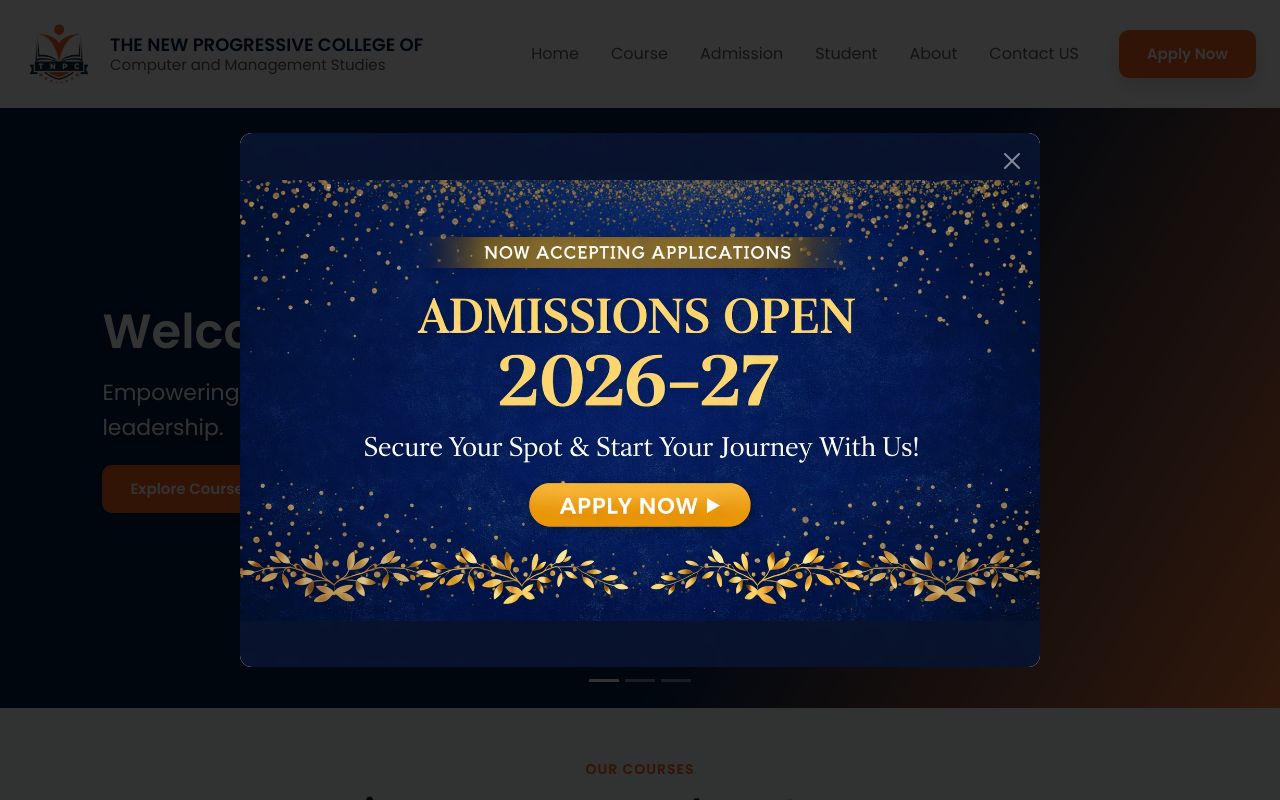
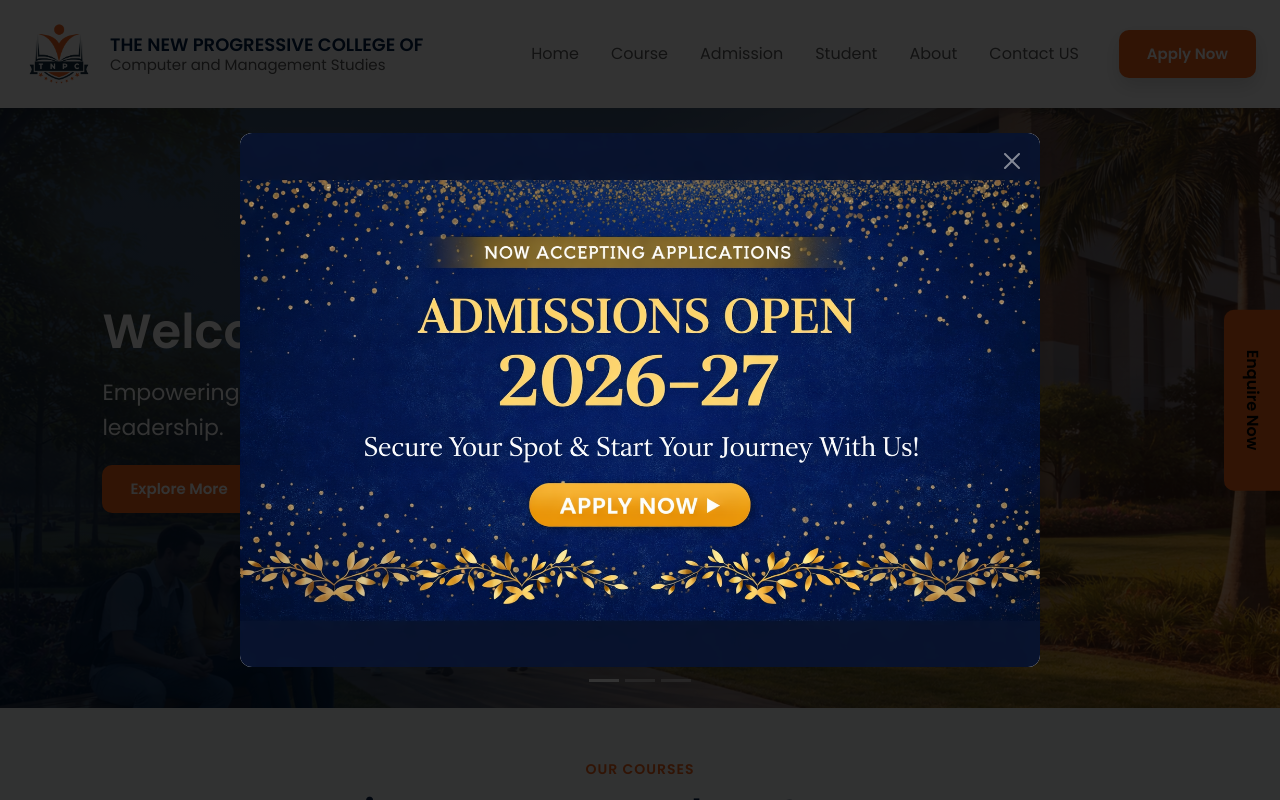
Before and after one commit to gamijinal/TNPC-, a PHP site: page /PHP/index.php in a window 1280 px wide. Run offline with PHP 8.4, Linux system fonts and the light colour scheme.

Commit message:
slider img change, enquiry btn,contact error solve

```diff
--- a/CSS/index.css
+++ b/CSS/index.css
@@ -31,7 +31,30 @@
     }
 } */
 
+/* enquiry css  */
+.enquiry-btn {
+    position: fixed;
+    right: 0;
+    top: 50%;
+    transform: translateY(-50%);
+    background-color: var(--secondary_color);
+    color: #000;
+    padding: 40px 15px;
+    writing-mode: vertical-rl;
+    text-orientation: mixed;
+    font-weight: 600;
+    text-decoration: none;
+    border-radius: 10px 0 0 10px;
+    z-index: 999;
+    transition: 0.3s ease;
+}
 
+.enquiry-btn:hover {
+    background-color: var(--primary_color);
+    color: #fff;
+}
+
+/* herosection */
 .hero-slider {
     width: 100%;
 }
@@ -47,19 +70,62 @@
     max-width: 600px;
 }
 /* Slide 1 Gradient */
+/* .slide1 {
+    background: linear-gradient(120deg, #002147 60%, rgba(242,100,25,0.85) 100%);
+} */
+
 .slide1 {
-    background: linear-gradient(120deg, #002147 60%, rgba(242,100,25,0.85) 100%);
+    height: 600px;
+    background:
+        linear-gradient(
+            120deg,
+            rgba(0, 33, 71, 0.75) 40%,
+            rgba(242, 100, 25, 0.25) 100%
+        ),
+        url("../images/slider1.png");
+    background-size: cover;
+    background-position: center right;
+    background-repeat: no-repeat;
 }
 
+
+
 /* Slide 2 Gradient */
+/* .slide2 {
+    background: linear-gradient(to right, #002147, #001633);
+} */
+
 .slide2 {
-    background: linear-gradient(to right, #002147, #001633);
+    height: 600px;
+    background:
+        linear-gradient(
+            120deg,
+            rgba(0, 33, 71, 0.75) 40%,
+            rgba(242, 100, 25, 0.25) 100%
+        ),
+        url("../images/slider1.png");
+    background-size: cover;
+    background-position: center right;
+    background-repeat: no-repeat;
 }
 
 /* Slide 3 Gradient */
 .slide3 {
+    height: 600px;
+    background:
+        linear-gradient(
+            120deg,
+            rgba(0, 33, 71, 0.75) 40%,
+            rgba(242, 100, 25, 0.25) 100%
+        ),
+        url("../images/slider1.png");
+    background-size: cover;
+    background-position: center right;
+    background-repeat: no-repeat;
+}
+/* .slide3 {
     background: linear-gradient(135deg, #002147, rgb(242,100,25));
-}
+} */
 
 .hero-content h1 {
     font-size: 48px;
@@ -183,12 +249,12 @@
 
 .blue-overlay {
     background: linear-gradient(rgba(0,33,71,0.9), rgba(0,33,71,0.9)),
-                url('/images/1.jpg') center/cover;
+                url('/images/bca_course.jpg') center/cover;
 }
 
 .orange-overlay {
     background: linear-gradient(rgba(242,100,25,0.9), rgba(242,100,25,0.9)),
-                url('/images/2.jpg') center/cover;
+                url('/images/bba_course.jpg') center/cover;
 }
 
 .course-content {
@@ -290,6 +356,21 @@
     color: #555;
     font-size: 16px;
 }
+.news-btn {
+    display: inline-block;
+    padding: 12px 30px;
+    background: var(--primary_color);
+    color: #fff;
+    font-weight: 600;
+    text-decoration: none;
+    border-radius: 30px;
+    transition: 0.3s ease;
+}
+
+.news-btn:hover {
+    background: var(--secondary_color);
+    transform: translateY(-3px);
+}
 /* News Image Container */
 .news-img {
     width: 200px;          /* fixed side width */
--- a/PHP/contact.php
+++ b/PHP/contact.php
@@ -68,13 +68,13 @@
                 <div class="col-lg-6 p-5 contact-info text-center">
                     <h3 class="mb-4">Contact Information</h3>
 
-                    <a href="https://www.google.com/maps/embed?pb=!1m18!1m12!1m3!1d3655.9446285889003!2d72.39258927478757!3d23.6063186942936!2m3!1f0!2f0!3f0!3m2!1i1024!2i768!4f13.1!3m3!1m2!1s0x395c423000000007%3A0xd0e26b0c2022758d!2sThe%20New%20Progressive%20College%20Of%20Computer%20%26%20Management%20Studies%20(TNPC)!5e0!3m2!1sen!2sin!4v1770977515616!5m2!1sen!2sinloading="lazy">
+                    <a href="https://www.google.com/maps/embed?pb=!1m18!1m12!1m3!1d3655.9446285889003!2d72.39258927478757!3d23.6063186942936!2m3!1f0!2f0!3f0!3m2!1i1024!2i768!4f13.1!3m3!1m2!1s0x395c423000000007%3A0xd0e26b0c2022758d!2sThe%20New%20Progressive%20College%20Of%20Computer%20%26%20Management%20Studies%20(TNPC)!5e0!3m2!1sen!2sin!4v1770977515616!5m2!1sen!2sinloading="lazy"></a>
                     <p>📍 Mehsana - 384001, Gujarat</p>
 
-                    <a href="tel:+91 9974959587" style="text-decoration:none; color:inherit;">
+                    <a href="tel:+91 9974959587" style="text-decoration:none; color:inherit;"></a>
                     <p>📞 +91 9876543210</p>
 
-                    <a href="mailto:info@tthenewprogressivecollege.ac.in" style="text-decoration:none; color:inherit;">
+                    <a href="mailto:info@tthenewprogressivecollege.ac.in" style="text-decoration:none; color:inherit;"></a>
                     <p>📧 info@thenewprogressivecollege.ac.in</p>
                     <p>🕒 Mon - Sat : 9AM - 5PM</p>
                 </div>
--- a/PHP/index.php
+++ b/PHP/index.php
@@ -22,7 +22,7 @@
 
 <body>
     <?php include 'header.php'; ?>
-
+    <a href="enquiry.php" class="enquiry-btn">Enquire Now</a>
     <!-- <section class="hero-slider">
         <div id="mainCarousel" class="carousel slide carousel-fade" data-bs-ride="carousel">
 
@@ -71,7 +71,7 @@
                         <div class="hero-content">
                             <h1>Welcome to TNPC</h1>
                             <p>Empowering students with knowledge, innovation and leadership.</p>
-                            <a href="about.php" class="custom-btn">Explore Courses</a>
+                            <a href="about.php" class="custom-btn">Explore More</a>
                         </div>
                     </div>
                 </div>
@@ -264,6 +264,11 @@
 
             </div>
         </div>
+        <div class="text-center mt-5">
+            <a href="news.php" class="news-btn">
+                View All News & Updates
+            </a>
+        </div>
     </section>
 
 
```
Also changed, not shown: images/bba_course.jpg (added), images/bca_course.jpg (added), images/slider1.png (added).
